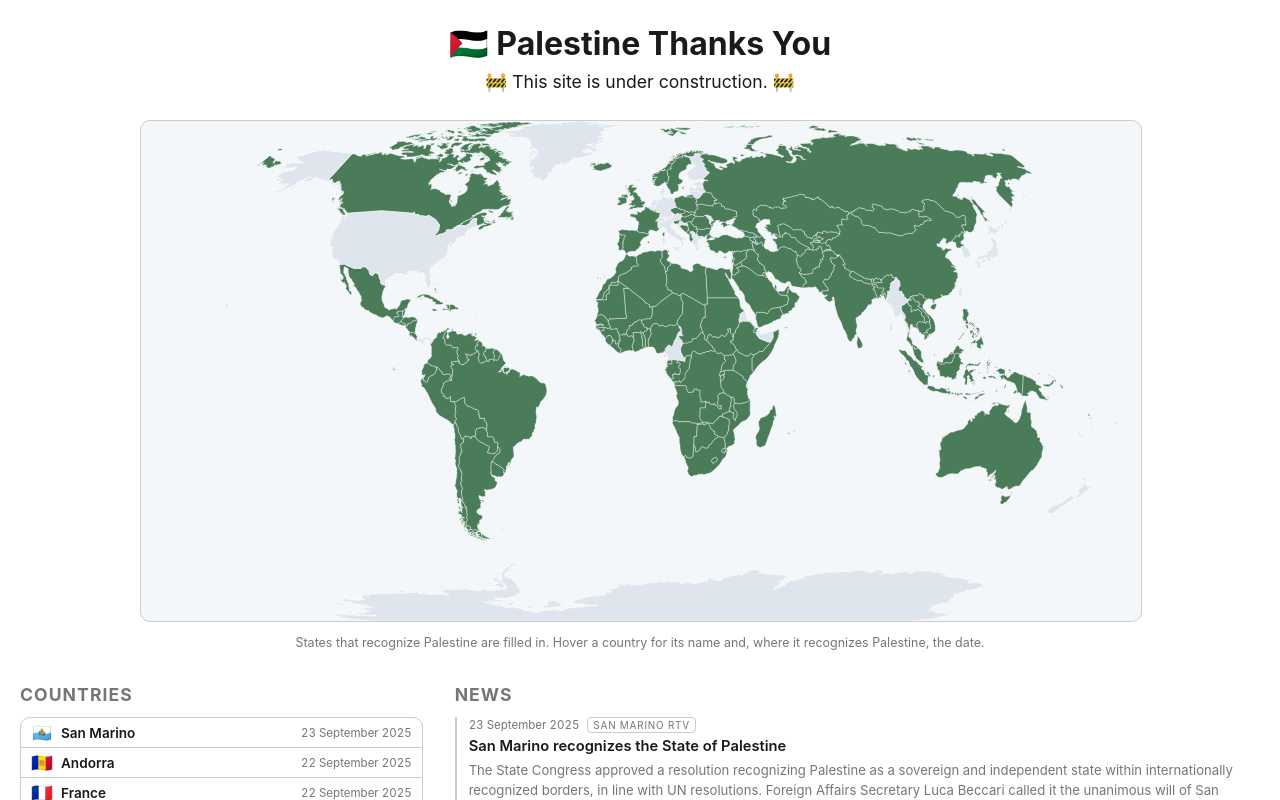
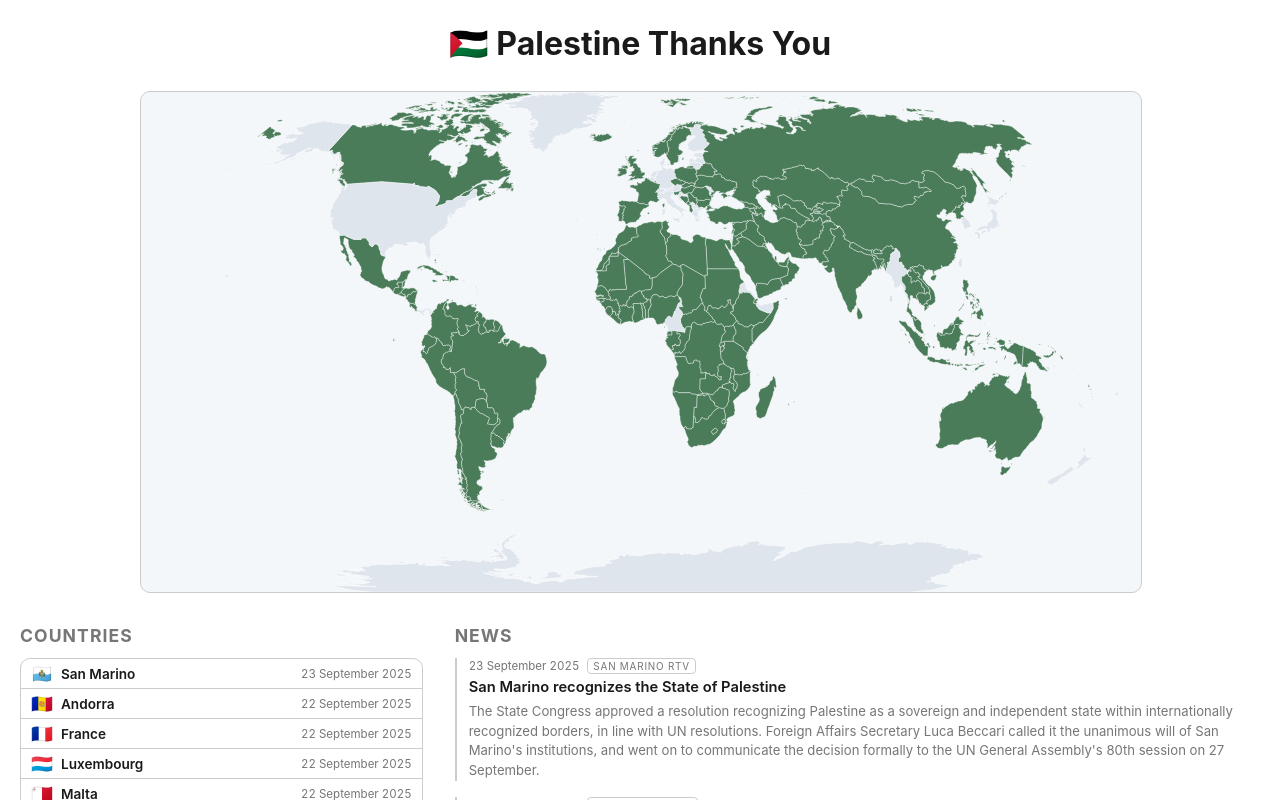
Before and after one commit to amerharb/palestinethanksyou.com, a React (Vite) app: page / in a window 1280 px wide. Shown: the top 800 px of the page. Built offline with nearby package versions, Linux system fonts and the light colour scheme.

Commit message:
remove some notes

```diff
--- a/src/App.css
+++ b/src/App.css
@@ -9,11 +9,6 @@
 .site-header {
 	text-align: center;
 	margin-bottom: 28px;
-}
-
-.notice {
-	margin: 8px 0 0;
-	font-size: 1.1rem;
 }
 
 /*
@@ -153,10 +148,6 @@
 	border: 1px solid var(--border);
 	border-radius: 10px;
 	background-color: var(--map-sea);
-}
-
-.map-col .col-note {
-	text-align: center;
 }
 
 /* placeholder while public/world.json is in flight, same footprint as the map */
--- a/src/App.tsx
+++ b/src/App.tsx
@@ -16,16 +16,11 @@ function App() {
 		<div className="App">
 			<header className="site-header">
 				<h1>🇵🇸 Palestine Thanks You</h1>
-				<p className="notice">🚧 This site is under construction. 🚧</p>
 			</header>
 
 			<main className="layout">
 				<section className="col map-col">
 					<WorldMap countries={countries} lang={lang}/>
-					<p className="col-note">
-						States that recognize Palestine are filled in. Hover a country for
-						its name and, where it recognizes Palestine, the date.
-					</p>
 				</section>
 
 				{/* both columns sit below the map */}
```
